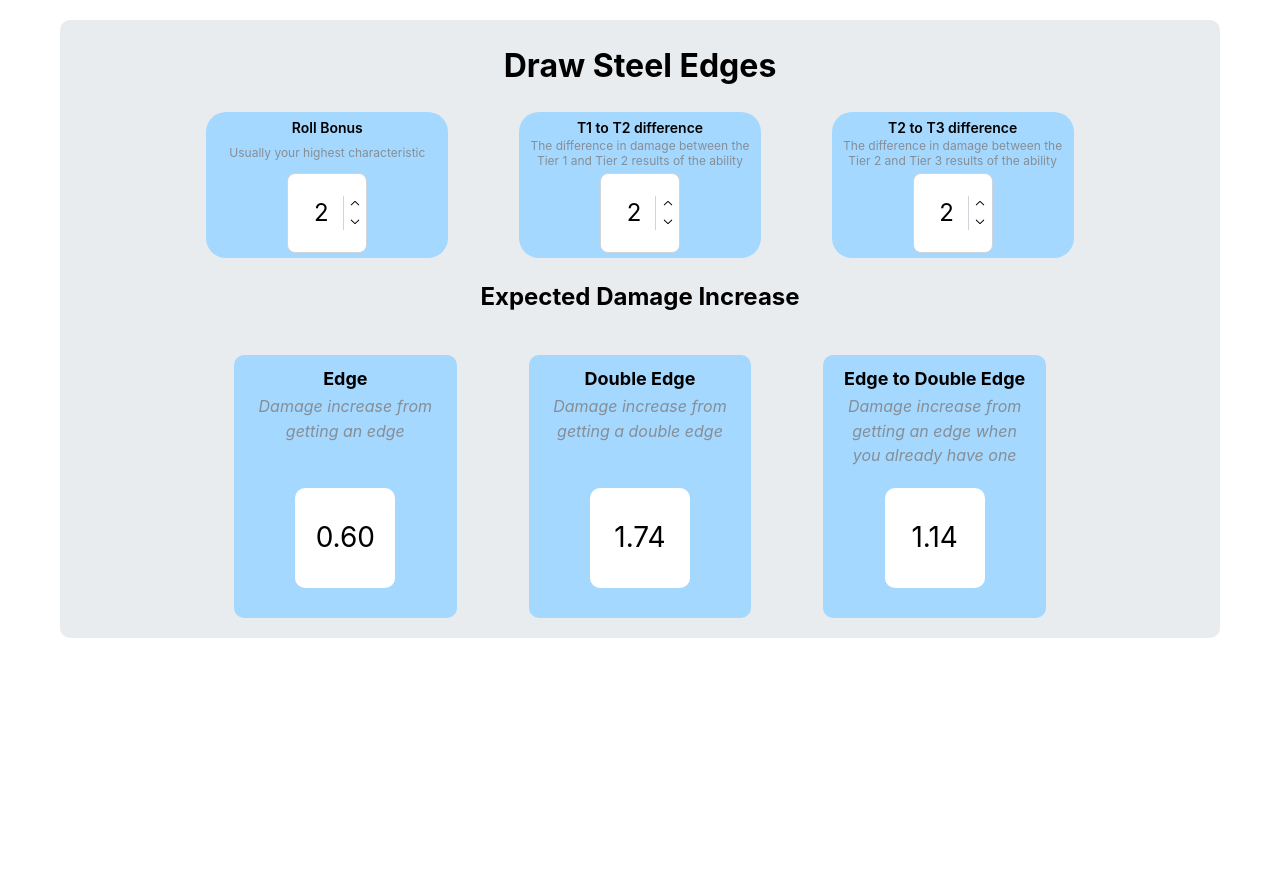
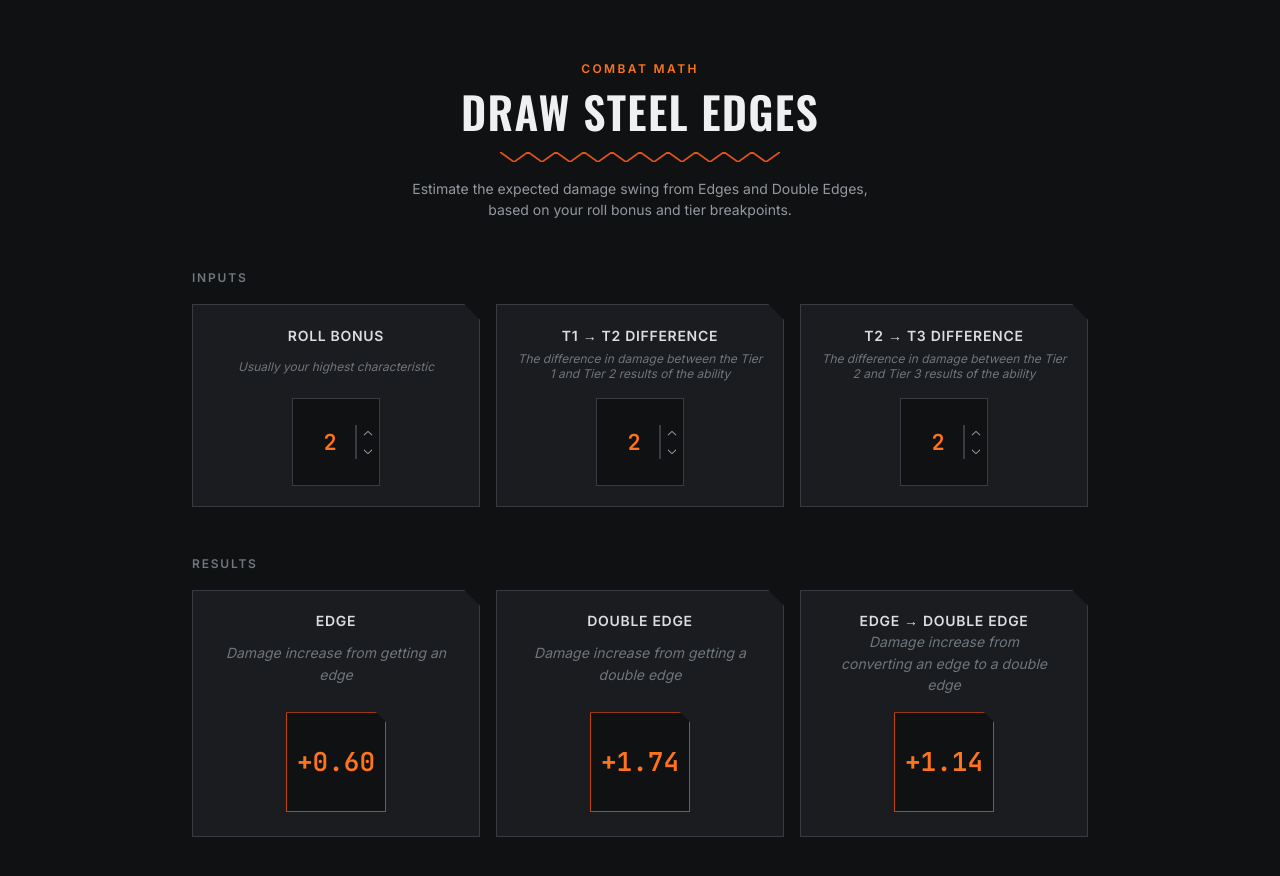
Before and after one commit to Auvern27/drawsteel-edges, a React (Vite) app: page / in a window 1280 px wide. Shown: the top 876 px of the page. Before the commit the page ends 800 px from the top, so only its background shows below. Built offline with nearby package versions, Linux system fonts and the light colour scheme.

Commit message:
feat: claude redesigned the ui

```diff
--- a/index.html
+++ b/index.html
@@ -3,6 +3,12 @@
   <head>
     <meta charset="UTF-8" />
     <link rel="icon" type="image/svg+xml" href="/favicon.svg" />
+    <link rel="preconnect" href="https://fonts.googleapis.com" />
+    <link rel="preconnect" href="https://fonts.gstatic.com" crossorigin />
+    <link
+    href="https://fonts.googleapis.com/css2?family=Oswald:wght@500;600;700&family=Inter:wght@400;500;600&family=JetBrains+Mono:wght@500;600&display=swap"
+    rel="stylesheet"
+    />
     <meta name="viewport" content="width=device-width, initial-scale=1.0" />
     <title>Draw Steel Edges</title>
   </head>
--- a/src/App.tsx
+++ b/src/App.tsx
@@ -1,12 +1,35 @@
-import { useState } from "react";
-import { SimpleGrid, Box, Center } from "@mantine/core";
+import { useState, type ReactNode } from "react";
+import {
+  Container,
+  SimpleGrid,
+  Box,
+  Flex,
+  Stack,
+  Title,
+  Text,
+} from "@mantine/core";
 import { RollStatInput } from "./components/rollStatInput.tsx";
 import ResultBox from "./components/resultBox.tsx";
+import { EdgeDivider } from "./components/edgeDivider.tsx";
 import {
   computeEdgeExpectedDamageIncrease,
   computeDoubleEdgeExpectedDamageIncrease,
   computeEdgeToDoubleEdgeExpectedDamageIncrease,
 } from "./logic/functions.ts";
+
+function SectionLabel({ children }: { children: ReactNode }) {
+  return (
+    <Text
+      tt="uppercase"
+      fw={600}
+      fz="xs"
+      c="steel.4"
+      style={{ letterSpacing: "0.15em" }}
+    >
+      {children}
+    </Text>
+  );
+}
 
 function App() {
   const [rollBonus, setRollBonus] = useState<number>(2);
@@ -22,7 +45,6 @@
     setDiffT2T3(typeof value === "number" ? value : parseInt(value) || 0);
   };
 
-  // Results
   const edgeExpectedDamageIncrease = computeEdgeExpectedDamageIncrease(
     rollBonus,
     diffT1T2,
@@ -38,28 +60,45 @@
     );
 
   return (
-    <>
     <Box
-        bg="var(--mantine-color-gray-2)"
-        mt={20}
-        mb={20}
-        ml={60}
-        mr={60}
-        mih={500}
-        bdrs={10}
+      bg="var(--mantine-color-steel-9)"
+      mih="100vh"
+      py={{ base: 40, sm: 60 }}
     >
-        <Center>
-          <h1>Draw Steel Edges</h1>
-        </Center>
-        <SimpleGrid
-          //   bg="var(--mantine-color-blue-3)"
-          cols={3}
-          spacing="xs"
-          mx="auto"
-          style={{
-            width: "80%",
-          }}
+      <Container size="md" px={{ base: 16, sm: 32 }}>
+        <Stack gap={4} align="center" mb={{ base: 32, sm: 48 }}>
+          <Text
+            tt="uppercase"
+            c="ember.4"
+            fw={600}
+            fz="xs"
+            style={{ letterSpacing: "0.2em" }}
           >
+            Combat Math
+          </Text>
+          <Title
+            order={1}
+            ta="center"
+            fz={{ base: 32, sm: 44 }}
+            c="steel.0"
+            tt="uppercase"
+            style={{ letterSpacing: "0.03em" }}
+          >
+            Draw Steel Edges
+          </Title>
+          <Box maw={280} w="100%" mt={8}>
+            <EdgeDivider />
+          </Box>
+          <Text c="steel.3" ta="center" maw={480} mt={12} fz="sm">
+            Estimate the expected damage swing from Edges and Double Edges,
+            based on your roll bonus and tier breakpoints.
+          </Text>
+        </Stack>
+
+        <Flex direction="column" gap={{ base: 32, sm: 48 }}>
+          <Box>
+            <SectionLabel>Inputs</SectionLabel>
+            <SimpleGrid cols={{ base: 1, sm: 3 }} spacing="md" mt={16}>
               <RollStatInput
                 label="Roll Bonus"
                 description="Usually your highest characteristic"
@@ -68,33 +107,23 @@
                 allowNegative={true}
               />
               <RollStatInput
-            label="T1 to T2 difference"
+                label="T1 → T2 Difference"
                 description="The difference in damage between the Tier 1 and Tier 2 results of the ability"
                 value={diffT1T2}
                 onChange={handleDiffT1T2Change}
               />
               <RollStatInput
-            label="T2 to T3 difference"
+                label="T2 → T3 Difference"
                 description="The difference in damage between the Tier 2 and Tier 3 results of the ability"
                 value={diffT2T3}
                 onChange={handleDiffT2T3Change}
               />
             </SimpleGrid>
+          </Box>
 
-        <Center>
-          <h2>Expected Damage Increase</h2>
-        </Center>
-        <SimpleGrid
-          // bg="var(--mantine-color-blue-2)"
-          cols={3}
-          mx="auto"
-          spacing="md"
-          pl={30}
-          pr={30}
-          style={{
-            width: "80%",
-          }}
-        >
+          <Box>
+            <SectionLabel>Results</SectionLabel>
+            <SimpleGrid cols={{ base: 1, sm: 3 }} spacing="md" mt={16}>
               <ResultBox
                 title="Edge"
                 description="Damage increase from getting an edge"
@@ -106,13 +135,15 @@
                 value={doubleEdgeExpectedDamageIncrease}
               />
               <ResultBox
-            title="Edge to Double Edge"
-            description="Damage increase from getting an edge when you already have one"
+                title="Edge → Double Edge"
+                description="Damage increase from converting an edge to a double edge"
                 value={edgeToDoubleEdgeExpectedDamageIncrease}
               />
             </SimpleGrid>
           </Box>
-    </>
+        </Flex>
+      </Container>
+    </Box>
   );
 }
 
--- /dev/null
+++ b/src/components/edgeDivider.tsx
@@ -0,0 +1,16 @@
+export function EdgeDivider() {
+  return (
+    <svg
+      viewBox="0 0 200 10"
+      preserveAspectRatio="none"
+      style={{ width: "100%", height: 10, display: "block" }}
+    >
+      <polyline
+        points="0,0 10,10 20,0 30,10 40,0 50,10 60,0 70,10 80,0 90,10 100,0 110,10 120,0 130,10 140,0 150,10 160,0 170,10 180,0 190,10 200,0"
+        fill="none"
+        stroke="var(--mantine-color-ember-5)"
+        strokeWidth="1.5"
+      />
+    </svg>
+  );
+}
--- a/src/components/resultBox.tsx
+++ b/src/components/resultBox.tsx
@@ -11,59 +11,69 @@
 }) {
   return (
     <Box
-      bg="var(--mantine-color-blue-2)"
-      p={10}
-      bdrs={10}
-      mt={20}
-      ml={20}
-      mb={20}
-      mr={20}
+      bg="var(--mantine-color-steel-8)"
+      p="lg"
       style={{
         display: "flex",
         flexDirection: "column",
         alignItems: "center",
-        width: "80%",
-        justifySelf: "center",
+        height: "100%",
         minHeight: 0,
+        border: "1px solid var(--mantine-color-steel-6)",
+        clipPath:
+          "polygon(0 0, calc(100% - 16px) 0, 100% 16px, 100% 100%, 0 100%)",
       }}
     >
       <Text
-        // bg="var(--mantine-color-gray-4)"
-        size="lg"
-        fw={700}
-        style={{ textAlign: "center" }}
+        size="sm"
+        fw={600}
+        tt="uppercase"
+        c="steel.1"
+        ta="center"
+        style={{ letterSpacing: "0.05em" }}
       >
         {title}
       </Text>
       <Text
-        // bg="var(--mantine-color-gray-5)"
         fs="italic"
-        c="dimmed"
+        c="steel.4"
+        fz="sm"
         style={{
           textAlign: "center",
           display: "flex",
-          flexDirection: "column",
           flexGrow: 1,
           minHeight: 0,
           width: "90%",
+          alignItems: "center",
+          justifyContent: "center",
         }}
       >
         {description}
       </Text>
       <Box
-        bg="var(--mantine-color-white)"
-        bdrs={10}
-        mt={20}
-        mb={20}
+        bg="var(--mantine-color-steel-9)"
+        mt="md"
+        mb={4}
         style={{
           display: "flex",
           justifyContent: "center",
+          alignItems: "center",
           width: 100,
           height: 100,
-          alignItems: "center",
+          border: "1px solid var(--mantine-color-ember-6)",
+          clipPath:
+            "polygon(0 0, calc(100% - 10px) 0, 100% 10px, 100% 100%, 0 100%)",
         }}
       >
-        <Text style={{ fontSize: 28 }}>{value.toFixed(2)}</Text>
+        <Text
+          ff="monospace"
+          fw={600}
+          c="ember.4"
+          style={{ fontSize: 26, fontVariantNumeric: "tabular-nums" }}
+        >
+          {value >= 0 ? "+" : ""}
+          {value.toFixed(2)}
+        </Text>
       </Box>
     </Box>
   );
--- a/src/components/rollStatInput.tsx
+++ b/src/components/rollStatInput.tsx
@@ -23,30 +23,58 @@
       onChange={onChange}
       allowNegative={allowNegative}
       allowDecimal={false}
-      p={5}
-      bg="var(--mantine-color-blue-2)"
-      bdrs={20}
+      bg="var(--mantine-color-steel-8)"
+      p="lg"
+      style={{
+        border: "1px solid var(--mantine-color-steel-6)",
+        clipPath:
+          "polygon(0 0, calc(100% - 16px) 0, 100% 16px, 100% 100%, 0 100%)",
+      }}
       styles={{
         root: {
           display: "flex",
           flexDirection: "column",
           alignItems: "center",
           height: "100%",
-          width: "80%",
-          justifySelf: "center",
+          minHeight: 0,
+        },
+        label: {
+          textTransform: "uppercase",
+          fontSize: "var(--mantine-font-size-sm)",
+          fontWeight: 600,
+          letterSpacing: "0.05em",
+          color: "var(--mantine-color-steel-1)",
         },
         description: {
           textAlign: "center",
+          fontStyle: "italic",
+          color: "var(--mantine-color-steel-4)",
           display: "flex",
           alignItems: "center",
           justifyContent: "center",
           flexGrow: 1,
+          minHeight: 0,
+          marginTop: 6,
+          marginBottom: 12,
         },
         input: {
-          width: 80,
-          height: 80,
+          width: 88,
+          height: 88,
           textAlign: "center",
-          fontSize: 24,
+          fontSize: 22,
+          fontFamily: "var(--mantine-font-family-monospace)",
+          fontWeight: 600,
+          backgroundColor: "var(--mantine-color-steel-9)",
+          border: "1px solid var(--mantine-color-steel-6)",
+          color: "var(--mantine-color-ember-4)",
+        },
+        controls: {
+          borderLeft: "1px solid var(--mantine-color-steel-6)",
+        },
+        control: {
+          color: "var(--mantine-color-steel-3)",
+          backgroundColor: "var(--mantine-color-steel-9)",
+          borderColor: "var(--mantine-color-steel-6)",
         },
       }}
     />
--- a/src/index.css
+++ b/src/index.css
@@ -1,3 +1,10 @@
+:root {
+  color-scheme: dark;
+}
+body {
+  margin: 0;
+  background-color: #101113;
+}
 /* :root {
   --text: #6b6375;
   --text-h: #08060d;
--- /dev/null
+++ b/src/theme.ts
@@ -0,0 +1,41 @@
+import { createTheme, type MantineColorsTuple } from "@mantine/core";
+
+const ember: MantineColorsTuple = [
+  "#fff1e8",
+  "#ffddc9",
+  "#ffb98e",
+  "#ff934f",
+  "#fd741d",
+  "#e2531e",
+  "#c2430f",
+  "#9c3509",
+  "#7a2a08",
+  "#5c1f07",
+];
+
+const steel: MantineColorsTuple = [
+  "#eef0f2",
+  "#dadde1",
+  "#b7bcc3",
+  "#93999f",
+  "#6f767d",
+  "#4e545b",
+  "#383c42",
+  "#26292e",
+  "#1a1c1f",
+  "#101113",
+];
+
+export const theme = createTheme({
+  primaryColor: "ember",
+  colors: { ember, steel },
+  fontFamily: '"Inter", sans-serif',
+  fontFamilyMonospace: '"JetBrains Mono", monospace',
+  headings: {
+    fontFamily: '"Oswald", sans-serif',
+    fontWeight: "600",
+  },
+  defaultRadius: 0,
+  black: "#101113",
+  white: "#f4f5f6",
+});
```
Also changed, not shown: src/main.tsx (+9 -14 lines). Lines whose indentation alone changed are shown as unchanged.
